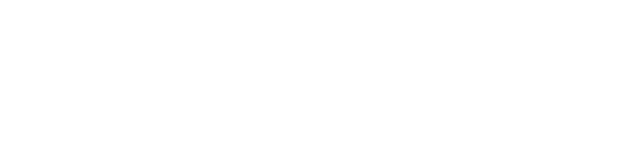
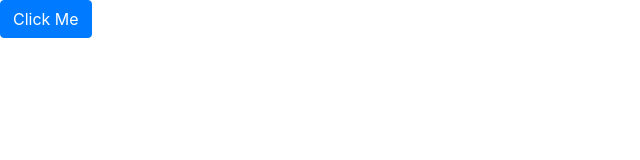
Before and after one commit to DHoangDev/Movie-Project, a plain HTML site: page index.html in a window 1280 px wide. Shown: the whole page, without its empty margins (0-640 px from the left). Drawn offline with nearby package versions, Linux system fonts and the light colour scheme.

Commit message:
Second commit

```diff
--- a/index.html
+++ b/index.html
@@ -18,7 +18,7 @@
 
 <body>
 
-
+    <button class="btn btn-primary">Click Me</button>
 
 
 
```
